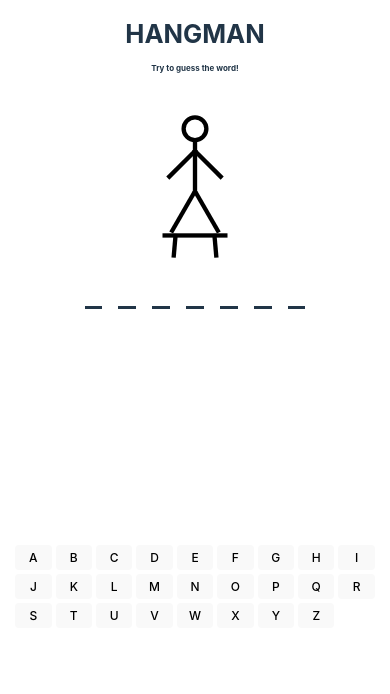
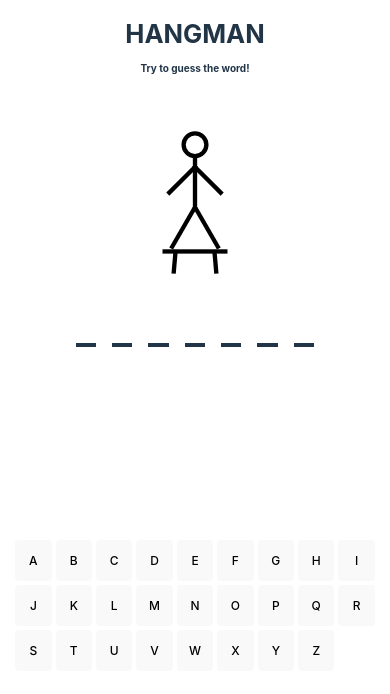
Before and after one commit to YaredFall/hangman, a React (Vite) app: page / in a window 390 px wide. Shown: the top 694 px of the page. Built offline with nearby package versions, Linux system fonts and the light colour scheme.

Commit message:
~layout adjustments

```diff
--- a/src/Components/HangmanWord/HangmanWord.module.css
+++ b/src/Components/HangmanWord/HangmanWord.module.css
@@ -5,7 +5,7 @@
     text-transform: uppercase;
     display: flex;
     gap: 2rem;
-    margin-top: 1rem;
+    margin-top: 3rem;
     margin-bottom: 3rem;
     user-select: none;
 }
@@ -22,9 +22,3 @@
 .container .revealed {
     color: var(--cancel-color, rgba(240, 128, 128, 0.7));
 }
-
-@media (max-width: 769px) {
-    .container {
-        font-size: 3.5rem;
-    }
-}
--- a/src/Components/VirtualKeyboard/VirtualKeyboard.module.css
+++ b/src/Components/VirtualKeyboard/VirtualKeyboard.module.css
@@ -27,4 +27,8 @@
     .keyboard {
         font-size: 1.5rem;
     }
+
+    .keyboard > button {
+        padding: 1.5rem 0;
+    }
 }
--- a/src/index.css
+++ b/src/index.css
@@ -48,7 +48,8 @@ h1 {
 }
 
 h4 {
-  margin: 1rem 0 0 0;
+  font-size: 1.25rem;
+  margin: 1rem 0 2rem 0;
 }
 
 button {
```
